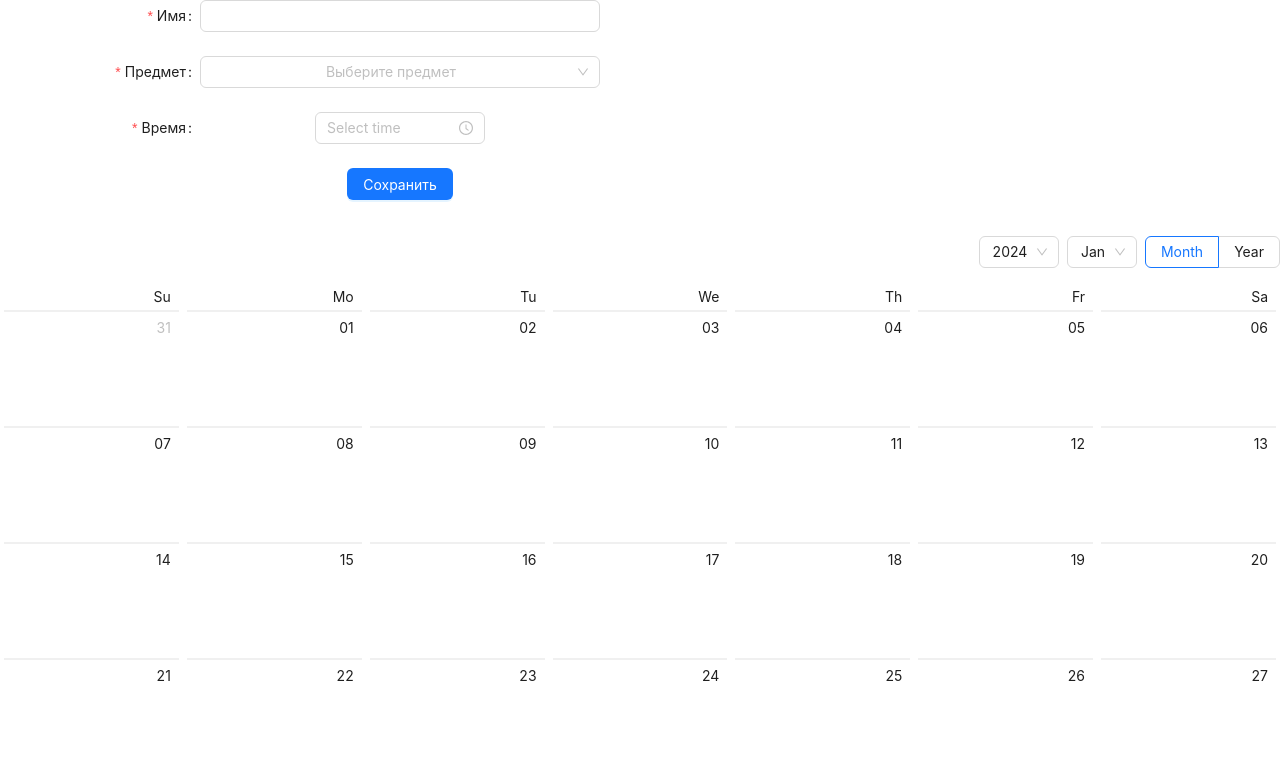
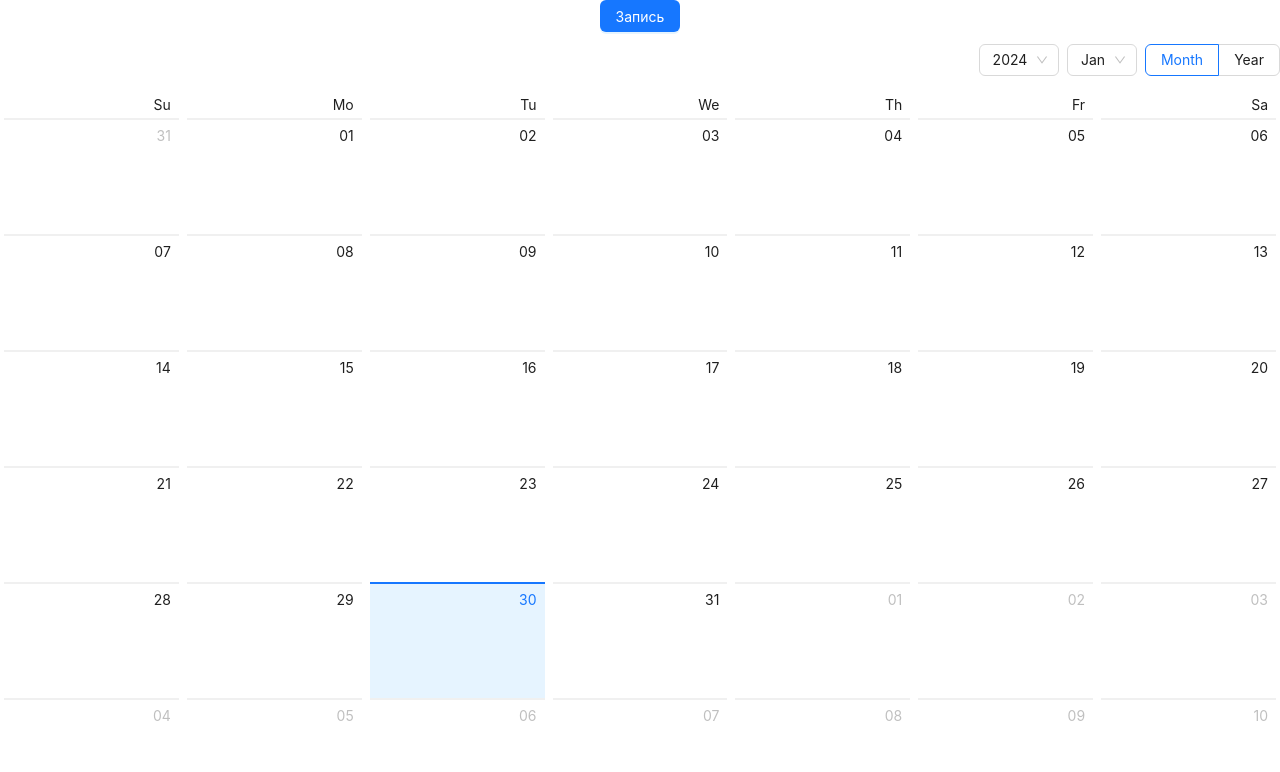
Before and after one commit to Regarn170899/app-tutors, a React (Create React App) app: page / in a window 1280 px wide. Shown: the top 772 px of the page. Built offline with nearby package versions, Linux system fonts and the light colour scheme.

Commit message:
Сделал модальное окно для TimeForm.jsx

```diff
--- a/src/Components/TimeForm/TimeForm.jsx
+++ b/src/Components/TimeForm/TimeForm.jsx
@@ -1,4 +1,5 @@
-import {Button, Form, Input, Select, TimePicker} from 'antd';
+import {Button, Form, Input, Modal, Select, TimePicker} from 'antd';
+import {useState} from "react";
 const { Option } = Select;
 const config = {
     rules: [
@@ -13,6 +14,16 @@ const onFinishFailed = (errorInfo) => {
     console.log('Failed:', errorInfo);
 };
 const TimeForm = (props) => {
+    const [isModalOpen, setIsModalOpen] = useState(false);
+    const showModal = () => {
+        setIsModalOpen(true);
+    };
+    const handleOk = () => {
+        setIsModalOpen(false);
+    };
+    const handleCancel = () => {
+        setIsModalOpen(false);
+    };
     const [form] = Form.useForm();
     const onFinish = (values) => {
         const timeFormat = {
@@ -23,17 +34,19 @@ const TimeForm = (props) => {
         form.resetFields();
     };
     return (
+        <>
+            <Button type="primary" onClick={showModal}>
+                Запись
+            </Button>
+            <Modal title="Запись" open={isModalOpen} onOk={handleOk} onCancel={handleCancel}>
                 <Form
                     form={form}
                     name="basic"
                     labelCol={{
-            span: 8,
+                        span: 5,
                     }}
                     wrapperCol={{
                         span: 16,
-        }}
-        style={{
-            maxWidth: 600,
                     }}
                     initialValues={{
                         remember: true,
@@ -42,7 +55,7 @@ const TimeForm = (props) => {
                     onFinishFailed={onFinishFailed}
                     autoComplete="off"
                 >
-        <Form.Item
+                    <p><Form.Item
                         label="Имя"
                         name="name"
                         rules={[
@@ -53,8 +66,8 @@ const TimeForm = (props) => {
                         ]}
                     >
                         <Input/>
-        </Form.Item>
-        <Form.Item
+                    </Form.Item></p>
+                    <p><Form.Item
 
                         name="subject"
                         label="Предмет"
@@ -72,16 +85,15 @@ const TimeForm = (props) => {
                             <Option value="Math">Математика</Option>
                             <Option value="English">Английский язык</Option>
                         </Select>
-        </Form.Item>
-        <Form.Item
+                    </Form.Item></p>
+                    <p><Form.Item
 
                         name="time"
                         label="Время" {...config}
                     >
-            <TimePicker
-            />
-        </Form.Item>
-        <Form.Item
+                        <TimePicker/>
+                    </Form.Item></p>
+                    <p><Form.Item
                         wrapperCol={{
                             offset: 8,
                             span: 16,
@@ -90,8 +102,10 @@ const TimeForm = (props) => {
                         <Button type="primary" htmlType="submit">
                             Сохранить
                         </Button>
-        </Form.Item>
+                    </Form.Item></p>
                 </Form>
+            </Modal>
+        </>
     )
 };
 export default TimeForm;
```
Lines whose indentation alone changed are shown as unchanged.
